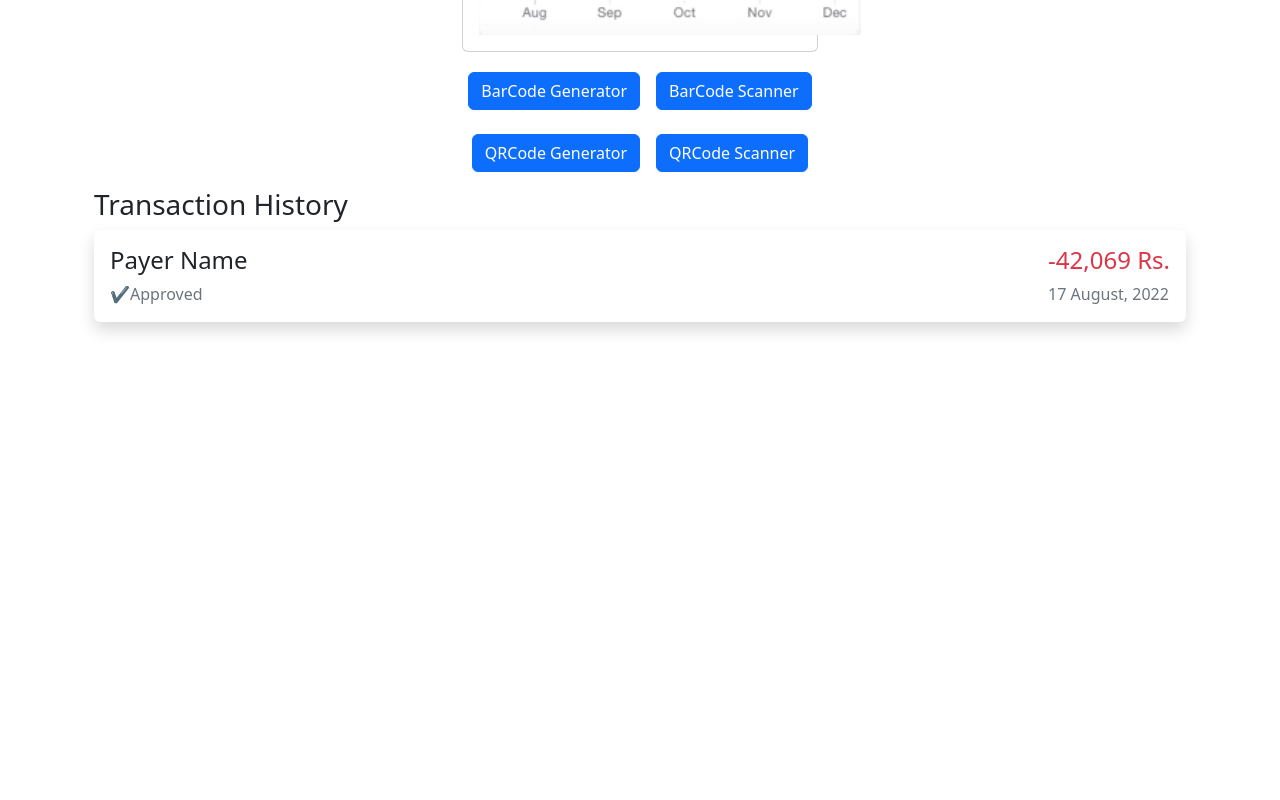
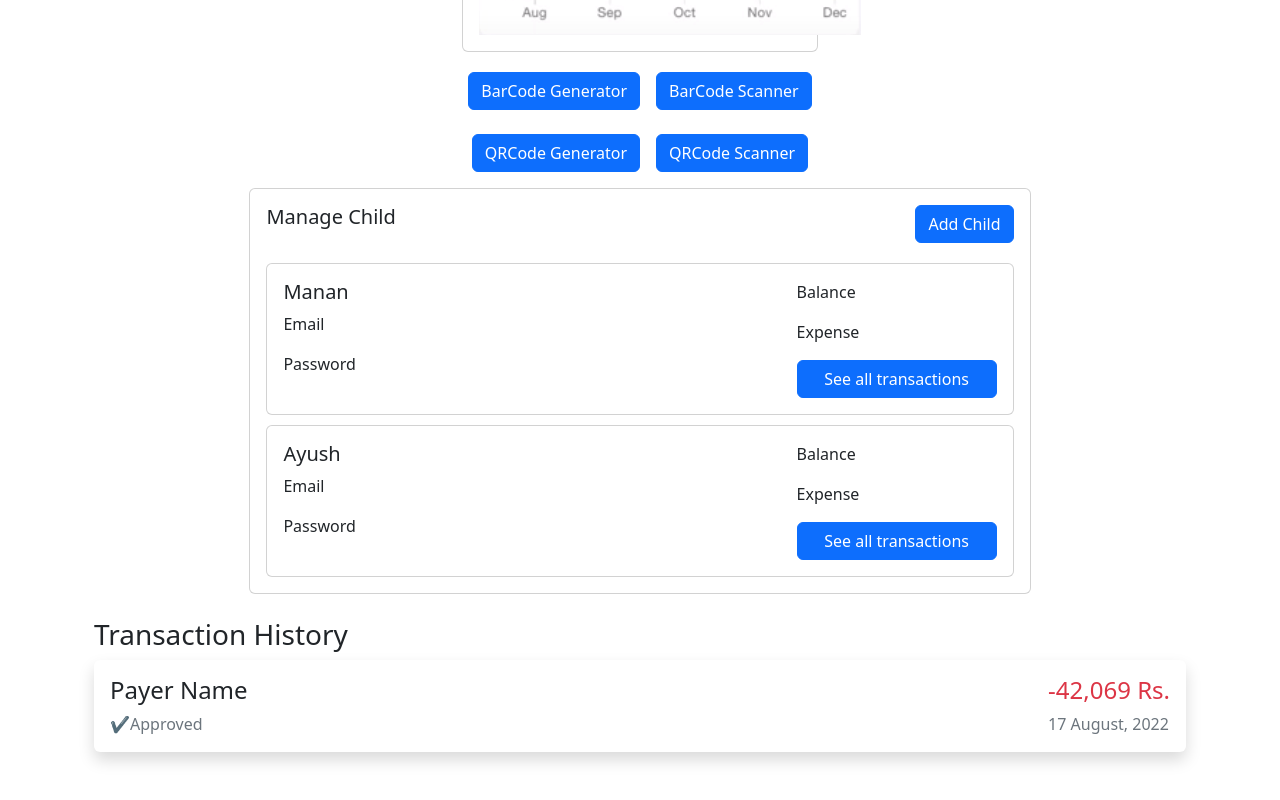
Before and after one commit to thisispriyanshu/solving-for-india-hackathon, a React (Create React App) app: page /dashboard in a window 1280 px wide. Shown: the part 545-1345 px from the top of the page. Before the commit the page ends 915 px from the top, so only its background shows below. Built offline with nearby package versions, Linux system fonts and the light colour scheme; no server answers; the database is empty.

Commit message:
manage child function

```diff
--- a/public/index.html
+++ b/public/index.html
@@ -24,7 +24,7 @@
       work correctly both with client-side routing and a non-root public URL.
       Learn how to configure a non-root public URL by running `npm run build`.
     -->
-    <title>Family Pay</title>
+    <title>PayTogether</title>
   </head>
   <body>
     <noscript>You need to enable JavaScript to run this app.</noscript>
--- a/src/components/Dashboard.js
+++ b/src/components/Dashboard.js
@@ -11,6 +11,7 @@ import { useNavigate, useParams } from "react-router-dom";
 import { Navigate } from "react-router-dom";
 import { getFirestore, doc, getDoc } from "firebase/firestore";
 import { db } from "../firebase";
+import ManageChild from "./ManageChild";
 
 const Dashboard = () => {
   const params = useParams();
@@ -102,6 +103,8 @@ const Dashboard = () => {
         <button className="m-2 btn btn-primary">QRCode Generator</button>
         <button className="m-2 btn btn-primary">QRCode Scanner</button>
       </div>
+      <ManageChild />
+      <br />
       <div className="container">
         <h3>Transaction History</h3>
         <div>
--- a/src/components/Header.js
+++ b/src/components/Header.js
@@ -12,7 +12,7 @@ export default function Header() {
     <div>
       <nav class="navbar navbar-expand-lg navbar-light bg-light">
         <a class="navbar-brand" href="#">
-          Pay Together
+          PayTogether
         </a>
         <button
           class="navbar-toggler"
--- /dev/null
+++ b/src/components/ManageChild.js
@@ -0,0 +1,235 @@
+import { CropDin } from "@mui/icons-material";
+import React from "react";
+import { useState } from "react";
+import { Button } from "react-bootstrap";
+import { Form, Card, Alert } from "react-bootstrap";
+import { Modal } from "react-bootstrap";
+
+const ManageChild = () => {
+  const [fName, setFname] = useState("");
+  const [lName, setLname] = useState("");
+  const [email, setEmail] = useState("");
+  const [phoneNum, setPhoneNum] = useState("");
+  const [password, setPassword] = useState("");
+  const [age, setAge] = useState("");
+  const [lim, setLim] = useState("");
+  const [passwordConfirm, setPasswordConfirm] = useState("");
+
+  const [show, setShow] = useState(false);
+  const handleClick = () => {
+    setShow(true);
+  };
+  const handleClose = () => {
+    setShow(false);
+  };
+  return (
+    <div
+      style={{
+        display: "flex",
+        flexDirection: "row",
+        justifyContent: "center",
+        width: "100%",
+      }}
+    >
+      <Card
+        style={{
+          width: "70%",
+        }}
+      >
+        <Card.Body>
+          <div
+            className=""
+            style={{ display: "flex", flexDirection: "row", marginBottom: 20 }}
+          >
+            <Card.Title>Manage Child</Card.Title>
+            <Button
+              className="w-10"
+              onClick={handleClick}
+              style={{ display: "block", marginLeft: "auto", marginRight: "0" }}
+            >
+              Add Child
+            </Button>
+          </div>
+          <Modal show={show} onHide={handleClose}>
+            <Modal.Header closeButton>
+              <Modal.Title>Add Child</Modal.Title>
+            </Modal.Header>
+            <Modal.Body>
+              <Form>
+                <Form.Group id="fname">
+                  <Form.Label>First Name</Form.Label>
+                  <Form.Control
+                    type="text"
+                    onChange={(event) => {
+                      setFname(event.target.value);
+                    }}
+                    value={fName}
+                    required
+                  />
+                </Form.Group>
+                <Form.Group id="lname">
+                  <Form.Label>Last Name</Form.Label>
+                  <Form.Control
+                    type="text"
+                    required
+                    onChange={(event) => {
+                      setLname(event.target.value);
+                    }}
+                    value={lName}
+                  />
+                </Form.Group>
+                <Form.Group id="email">
+                  <Form.Label>Email</Form.Label>
+                  <Form.Control
+                    type="email"
+                    onChange={(event) => {
+                      setEmail(event.target.value);
+                    }}
+                    value={email}
+                    required
+                  />
+                </Form.Group>
+                <Form.Group id="phone_number">
+                  <Form.Label>Phone Number</Form.Label>
+                  <Form.Control
+                    type="tel"
+                    maxLength="10"
+                    onChange={(event) => {
+                      setPhoneNum(event.target.value);
+                    }}
+                    val={phoneNum}
+                    required
+                  />
+                </Form.Group>
+                <Form.Group id="password">
+                  <Form.Label>Password</Form.Label>
+                  <Form.Control
+                    type="password"
+                    onChange={(event) => {
+                      setPassword(event.target.value);
+                    }}
+                    val={password}
+                    required
+                  />
+                </Form.Group>
+                <Form.Group id="password-confirm">
+                  <Form.Label>Password Confirmation</Form.Label>
+                  <Form.Control
+                    type="password"
+                    onChange={(event) => {
+                      setPasswordConfirm(event.target.value);
+                    }}
+                    val={passwordConfirm}
+                    required
+                  />
+                </Form.Group>
+                <Form.Group id="age">
+                  <Form.Label>Age</Form.Label>
+                  <Form.Control
+                    type="number"
+                    onChange={(event) => {
+                      setAge(event.target.value);
+                    }}
+                    val={age}
+                    required
+                  />
+                </Form.Group>
+                <Form.Group id="max-limit">
+                  <Form.Label>Max Expense Limit</Form.Label>
+                  <Form.Control
+                    type="number"
+                    onChange={(event) => {
+                      setLim(event.target.value);
+                    }}
+                    val={lim}
+                    required
+                  />
+                </Form.Group>
+              </Form>
+            </Modal.Body>
+            <Modal.Footer>
+              <Button variant="secondary" onClick={handleClose}>
+                Close
+              </Button>
+              <Button variant="primary" onClick={handleClose}>
+                Add
+              </Button>
+            </Modal.Footer>
+          </Modal>
+          <Card
+            style={{
+              marginBottom: 10,
+            }}
+          >
+            <Card.Body>
+              <div
+                style={{
+                  display: "flex",
+                  flexDirection: "row",
+                  justifyContent: "space-between",
+                }}
+              >
+                <div>
+                  <Card.Title>Manan</Card.Title>
+                  <Card.Text>Email</Card.Text>
+                  <Card.Text>Password</Card.Text>
+                </div>
+                <div
+                  style={{
+                    display: "flex",
+                    flexDirection: "column",
+                  }}
+                >
+                  <Card.Text>Balance</Card.Text>
+                  <Card.Text>Expense</Card.Text>
+                  <Button
+                    style={{
+                      width: 200,
+                    }}
+                  >
+                    See all transactions
+                  </Button>
+                </div>
+              </div>
+            </Card.Body>
+          </Card>
+          <Card>
+            <Card.Body>
+              <div
+                style={{
+                  display: "flex",
+                  flexDirection: "row",
+                  justifyContent: "space-between",
+                }}
+              >
+                <div>
+                  <Card.Title>Ayush</Card.Title>
+                  <Card.Text>Email</Card.Text>
+                  <Card.Text>Password</Card.Text>
+                </div>
+                <div
+                  style={{
+                    display: "flex",
+                    flexDirection: "column",
+                  }}
+                >
+                  <Card.Text>Balance</Card.Text>
+                  <Card.Text>Expense</Card.Text>
+                  <Button
+                    style={{
+                      width: 200,
+                    }}
+                  >
+                    See all transactions
+                  </Button>
+                </div>
+              </div>
+            </Card.Body>
+          </Card>
+        </Card.Body>
+      </Card>
+    </div>
+  );
+};
+
+export default ManageChild;
```
